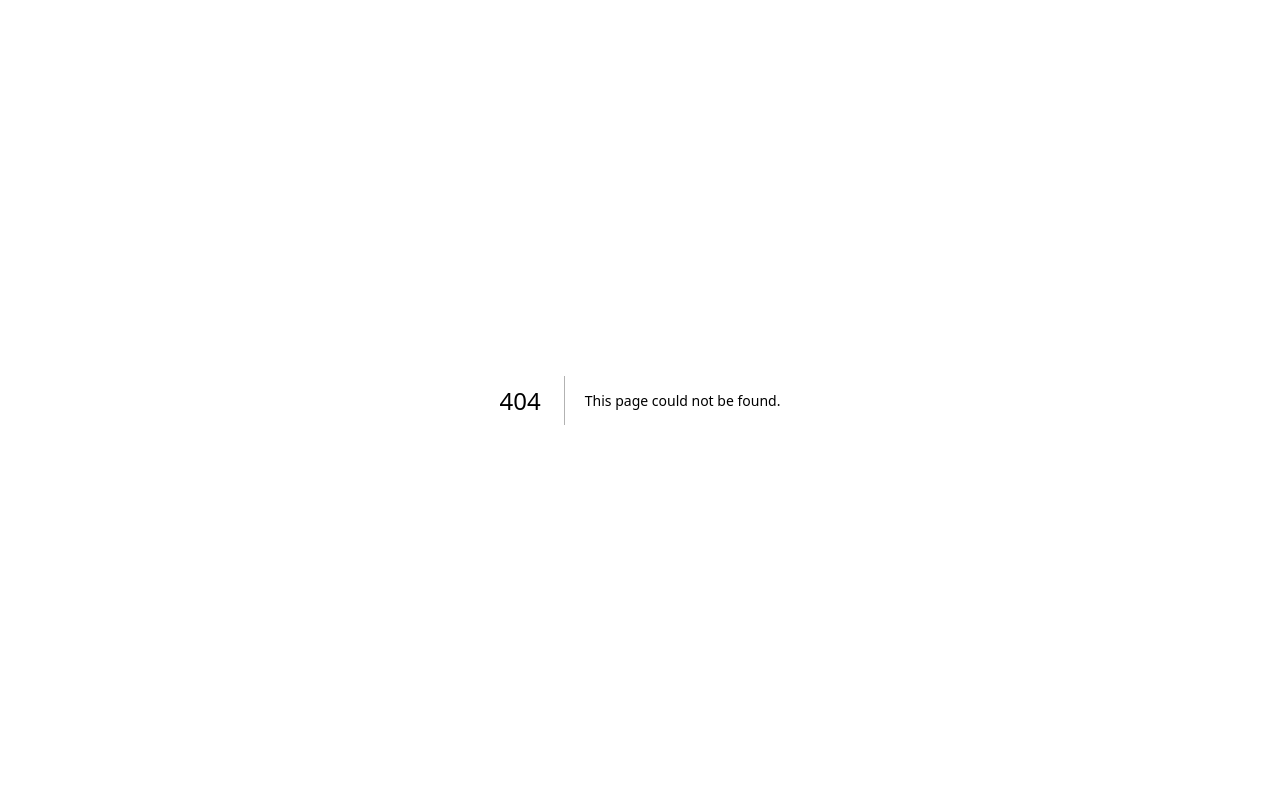
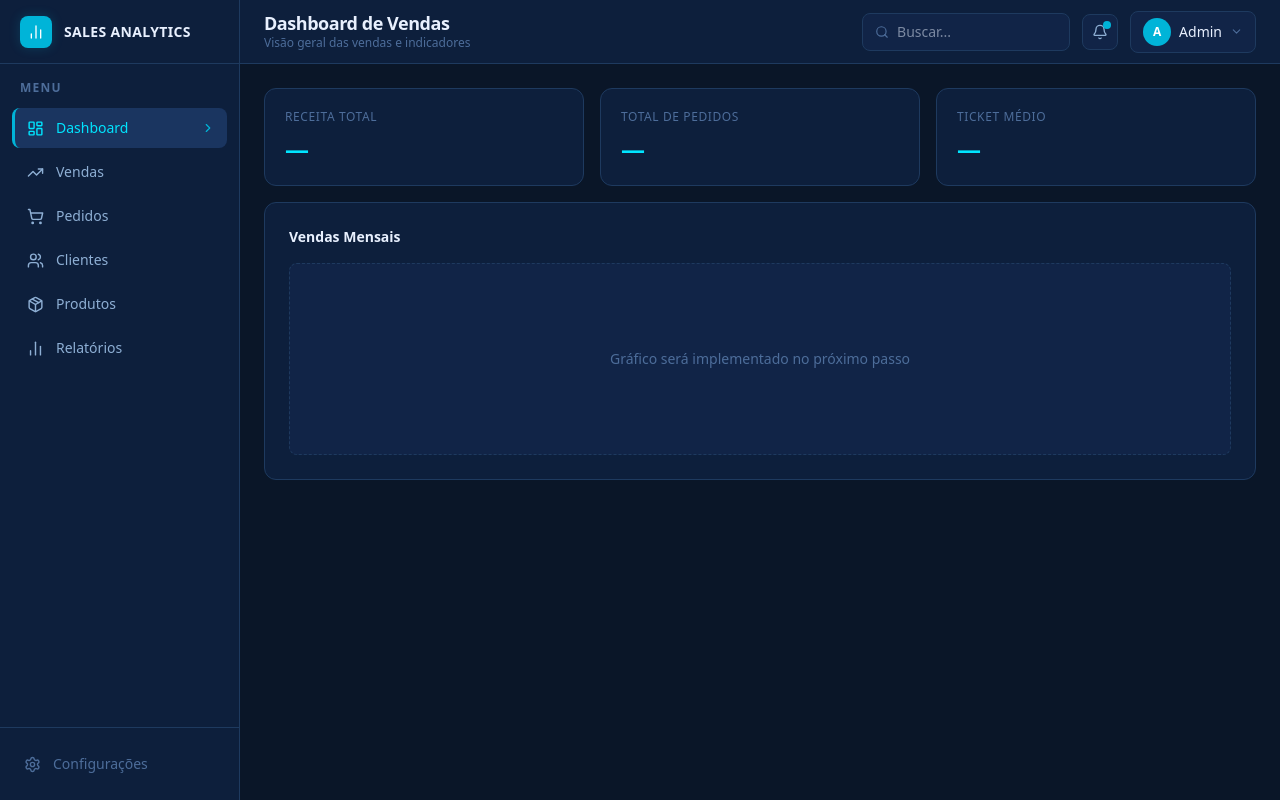
Before and after one commit to Arthur-Santos13/sales-analytics-dashboard, a Next.js app in the folder frontend/: page /dashboard in a window 1280 px wide. Before the commit this address had no page. Built offline with nearby package versions, Linux system fonts and the light colour scheme.

Commit message:
feat: create main dashboard layout and navigation

```diff
--- /dev/null
+++ b/frontend/src/app/dashboard/layout.tsx
@@ -0,0 +1,15 @@
+import type { Metadata } from "next";
+
+export const metadata: Metadata = {
+  title: "Dashboard",
+};
+
+export default function DashboardRouteLayout({
+  children,
+}: {
+  children: React.ReactNode;
+}) {
+  // The visual layout (sidebar + header) is injected per-page via DashboardLayout,
+  // so this file only carries the metadata boundary for the /dashboard segment.
+  return <>{children}</>;
+}
--- /dev/null
+++ b/frontend/src/app/dashboard/page.tsx
@@ -0,0 +1,52 @@
+import { DashboardLayout } from "@/components/dashboard/DashboardLayout";
+
+export default function DashboardPage() {
+  return (
+    <DashboardLayout
+      title="Dashboard de Vendas"
+      subtitle="Visão geral das vendas e indicadores"
+    >
+      {/* KPI Cards and charts will live here in the next step */}
+      <div className="grid gap-4 sm:grid-cols-2 lg:grid-cols-3">
+        {["Receita Total", "Total de Pedidos", "Ticket Médio"].map((label) => (
+          <div
+            key={label}
+            className="rounded-xl p-5"
+            style={{
+              background:   "var(--bg-surface)",
+              border:       "1px solid var(--border)",
+            }}
+          >
+            <p className="text-xs font-medium uppercase tracking-wider" style={{ color: "var(--text-muted)" }}>
+              {label}
+            </p>
+            <p
+              className="mt-2 text-2xl font-bold"
+              style={{ color: "var(--accent-bright)" }}
+            >
+              —
+            </p>
+          </div>
+        ))}
+      </div>
+
+      {/* Chart area placeholder */}
+      <div
+        className="mt-4 rounded-xl p-6"
+        style={{ background: "var(--bg-surface)", border: "1px solid var(--border)" }}
+      >
+        <p className="text-sm font-semibold" style={{ color: "var(--text-primary)" }}>
+          Vendas Mensais
+        </p>
+        <div
+          className="mt-4 flex h-48 items-center justify-center rounded-lg"
+          style={{ background: "var(--bg-surface-2)", border: "1px dashed var(--border)" }}
+        >
+          <span style={{ color: "var(--text-muted)" }} className="text-sm">
+            Gráfico será implementado no próximo passo
+          </span>
+        </div>
+      </div>
+    </DashboardLayout>
+  );
+}
--- a/frontend/src/app/globals.css
+++ b/frontend/src/app/globals.css
@@ -1,43 +1,62 @@
 @import "tailwindcss";
 
-/* ── Design tokens ────────────────────────────────────────── */
+/* ── Design tokens — inspired by dark sales dashboard palette ── */
 :root {
-  --background: #f8fafc;
-  --foreground: #0f172a;
+  /* Backgrounds */
+  --bg-base:        #0a1628;   /* deepest navy — page background */
+  --bg-surface:     #0d1f3c;   /* panels / cards */
+  --bg-surface-2:   #112447;   /* elevated elements, hover */
+  --bg-overlay:     #1a3560;   /* selected / active items */
 
-  --primary:   #6366f1;
-  --primary-foreground: #ffffff;
+  /* Accent — teal/cyan */
+  --accent:         #00b4d8;
+  --accent-bright:  #00e5ff;
+  --accent-muted:   #0096b4;
+  --accent-glow:    rgba(0, 180, 216, 0.20);
 
-  --card:      #ffffff;
-  --card-border: #e2e8f0;
+  /* Text */
+  --text-primary:   #e8f0fe;
+  --text-secondary: #8eafd4;
+  --text-muted:     #4d6d9a;
 
-  --muted:     #64748b;
-  --success:   #22c55e;
-  --warning:   #f59e0b;
-  --danger:    #ef4444;
+  /* Borders */
+  --border:         #1e3a5f;
+  --border-accent:  #00b4d8;
+
+  /* Status */
+  --success:        #22c55e;
+  --warning:        #f59e0b;
+  --danger:         #ef4444;
+
+  /* Chart palette (Recharts) */
+  --chart-1: #00b4d8;
+  --chart-2: #0077b6;
+  --chart-3: #48cae4;
+  --chart-4: #90e0ef;
+  --chart-5: #caf0f8;
 }
 
-@media (prefers-color-scheme: dark) {
-  :root {
-    --background: #0f172a;
-    --foreground: #f1f5f9;
-    --card:       #1e293b;
-    --card-border:#334155;
-    --muted:      #94a3b8;
-  }
-}
-
-/* ── Base reset ───────────────────────────────────────────── */
+/* ── Base reset ─────────────────────────────────────────────── */
 *,
 *::before,
 *::after {
   box-sizing: border-box;
 }
 
+html {
+  color-scheme: dark;
+}
+
 body {
-  background-color: var(--background);
-  color: var(--foreground);
+  background-color: var(--bg-base);
+  color: var(--text-primary);
   font-family: ui-sans-serif, system-ui, -apple-system, sans-serif;
   -webkit-font-smoothing: antialiased;
   min-height: 100dvh;
 }
+
+/* ── Scrollbar ──────────────────────────────────────────────── */
+::-webkit-scrollbar        { width: 6px; height: 6px; }
+::-webkit-scrollbar-track  { background: var(--bg-base); }
+::-webkit-scrollbar-thumb  { background: var(--bg-overlay); border-radius: 3px; }
+::-webkit-scrollbar-thumb:hover { background: var(--accent-muted); }
--- a/frontend/src/app/page.tsx
+++ b/frontend/src/app/page.tsx
@@ -1,12 +1,5 @@
+import { redirect } from "next/navigation";
+
 export default function Home() {
-  return (
-    <main className="flex min-h-screen flex-col items-center justify-center gap-4 p-8">
-      <h1 className="text-4xl font-bold tracking-tight">
-        Sales Analytics Dashboard
-      </h1>
-      <p className="text-muted-foreground text-lg">
-        Frontend setup complete — components coming soon.
-      </p>
-    </main>
-  );
+  redirect("/dashboard");
 }
--- /dev/null
+++ b/frontend/src/components/dashboard/DashboardLayout.tsx
@@ -0,0 +1,27 @@
+import { Sidebar } from "./Sidebar";
+import { Header } from "./Header";
+
+interface DashboardLayoutProps {
+  children: React.ReactNode;
+  title: string;
+  subtitle?: string;
+}
+
+export function DashboardLayout({ children, title, subtitle }: DashboardLayoutProps) {
+  return (
+    <div className="flex h-screen overflow-hidden" style={{ background: "var(--bg-base)" }}>
+      <Sidebar />
+
+      <div className="flex flex-1 flex-col overflow-hidden">
+        <Header title={title} subtitle={subtitle} />
+
+        <main
+          className="flex-1 overflow-y-auto p-6"
+          style={{ background: "var(--bg-base)" }}
+        >
+          {children}
+        </main>
+      </div>
+    </div>
+  );
+}
--- /dev/null
+++ b/frontend/src/components/dashboard/Header.tsx
@@ -0,0 +1,80 @@
+"use client";
+
+import { Bell, Search, ChevronDown } from "lucide-react";
+
+interface HeaderProps {
+  title: string;
+  subtitle?: string;
+}
+
+export function Header({ title, subtitle }: HeaderProps) {
+  return (
+    <header
+      className="flex h-16 items-center justify-between px-6"
+      style={{
+        background:   "var(--bg-surface)",
+        borderBottom: "1px solid var(--border)",
+      }}
+    >
+      {/* Page title */}
+      <div>
+        <h1
+          className="text-lg font-semibold leading-tight tracking-tight"
+          style={{ color: "var(--text-primary)" }}
+        >
+          {title}
+        </h1>
+        {subtitle && (
+          <p className="text-xs" style={{ color: "var(--text-muted)" }}>
+            {subtitle}
+          </p>
+        )}
+      </div>
+
+      {/* Right controls */}
+      <div className="flex items-center gap-3">
+        {/* Search */}
+        <div
+          className="flex items-center gap-2 rounded-lg px-3 py-2"
+          style={{ background: "var(--bg-surface-2)", border: "1px solid var(--border)" }}
+        >
+          <Search size={14} style={{ color: "var(--text-muted)" }} />
+          <input
+            type="text"
+            placeholder="Buscar..."
+            className="w-40 bg-transparent text-sm outline-none"
+            style={{ color: "var(--text-primary)" }}
+          />
+        </div>
+
+        {/* Notifications */}
+        <button
+          className="relative flex h-9 w-9 items-center justify-center rounded-lg transition-colors"
+          style={{ background: "var(--bg-surface-2)", border: "1px solid var(--border)" }}
+          aria-label="Notificações"
+        >
+          <Bell size={16} style={{ color: "var(--text-secondary)" }} />
+          <span
+            className="absolute right-1.5 top-1.5 h-2 w-2 rounded-full"
+            style={{ background: "var(--accent)" }}
+          />
+        </button>
+
+        {/* User avatar */}
+        <button
+          className="flex items-center gap-2 rounded-lg px-3 py-1.5 text-sm transition-colors"
+          style={{ background: "var(--bg-surface-2)", border: "1px solid var(--border)" }}
+        >
+          <div
+            className="flex h-7 w-7 items-center justify-center rounded-full text-xs font-bold"
+            style={{ background: "var(--accent)", color: "#fff" }}
+          >
+            A
+          </div>
+          <span style={{ color: "var(--text-primary)" }}>Admin</span>
+          <ChevronDown size={13} style={{ color: "var(--text-muted)" }} />
+        </button>
+      </div>
+    </header>
+  );
+}
--- /dev/null
+++ b/frontend/src/components/dashboard/Sidebar.tsx
@@ -0,0 +1,101 @@
+"use client";
+
+import Link from "next/link";
+import { usePathname } from "next/navigation";
+import {
+  LayoutDashboard,
+  TrendingUp,
+  ShoppingCart,
+  Users,
+  Package,
+  BarChart2,
+  Settings,
+  ChevronRight,
+} from "lucide-react";
+
+const navItems = [
+  { label: "Dashboard",   href: "/dashboard",            icon: LayoutDashboard },
+  { label: "Vendas",      href: "/dashboard/sales",      icon: TrendingUp },
+  { label: "Pedidos",     href: "/dashboard/orders",     icon: ShoppingCart },
+  { label: "Clientes",    href: "/dashboard/customers",  icon: Users },
+  { label: "Produtos",    href: "/dashboard/products",   icon: Package },
+  { label: "Relatórios",  href: "/dashboard/reports",    icon: BarChart2 },
+];
+
+export function Sidebar() {
+  const pathname = usePathname();
+
+  return (
+    <aside
+      className="flex h-screen w-60 flex-col"
+      style={{
+        background: "var(--bg-surface)",
+        borderRight: "1px solid var(--border)",
+      }}
+    >
+      {/* Logo */}
+      <div
+        className="flex h-16 items-center gap-3 px-5"
+        style={{ borderBottom: "1px solid var(--border)" }}
+      >
+        <div
+          className="flex h-8 w-8 items-center justify-center rounded-lg"
+          style={{ background: "var(--accent)", boxShadow: "0 0 12px var(--accent-glow)" }}
+        >
+          <BarChart2 size={16} color="#fff" />
+        </div>
+        <span
+          className="text-sm font-bold tracking-wide uppercase"
+          style={{ color: "var(--text-primary)" }}
+        >
+          Sales Analytics
+        </span>
+      </div>
+
+      {/* Navigation */}
+      <nav className="flex flex-1 flex-col gap-1 overflow-y-auto px-3 py-4">
+        <p
+          className="mb-2 px-2 text-xs font-semibold uppercase tracking-widest"
+          style={{ color: "var(--text-muted)" }}
+        >
+          Menu
+        </p>
+
+        {navItems.map(({ label, href, icon: Icon }) => {
+          const isActive = pathname === href || pathname.startsWith(href + "/");
+          return (
+            <Link
+              key={href}
+              href={href}
+              className="group flex items-center gap-3 rounded-lg px-3 py-2.5 text-sm font-medium transition-all duration-150"
+              style={{
+                background:    isActive ? "var(--bg-overlay)"  : "transparent",
+                color:         isActive ? "var(--accent-bright)" : "var(--text-secondary)",
+                borderLeft:    isActive ? "3px solid var(--accent)" : "3px solid transparent",
+              }}
+            >
+              <Icon size={17} />
+              <span className="flex-1">{label}</span>
+              {isActive && <ChevronRight size={14} style={{ color: "var(--accent)" }} />}
+            </Link>
+          );
+        })}
+      </nav>
+
+      {/* Footer */}
+      <div
+        className="px-3 py-4"
+        style={{ borderTop: "1px solid var(--border)" }}
+      >
+        <Link
+          href="/dashboard/settings"
+          className="flex items-center gap-3 rounded-lg px-3 py-2.5 text-sm font-medium transition-all duration-150"
+          style={{ color: "var(--text-muted)" }}
+        >
+          <Settings size={17} />
+          <span>Configurações</span>
+        </Link>
+      </div>
+    </aside>
+  );
+}
```
Also changed, not shown: frontend/package.json (+7 -6 lines), 2 other files (tests, documents, lock files or other folders).
